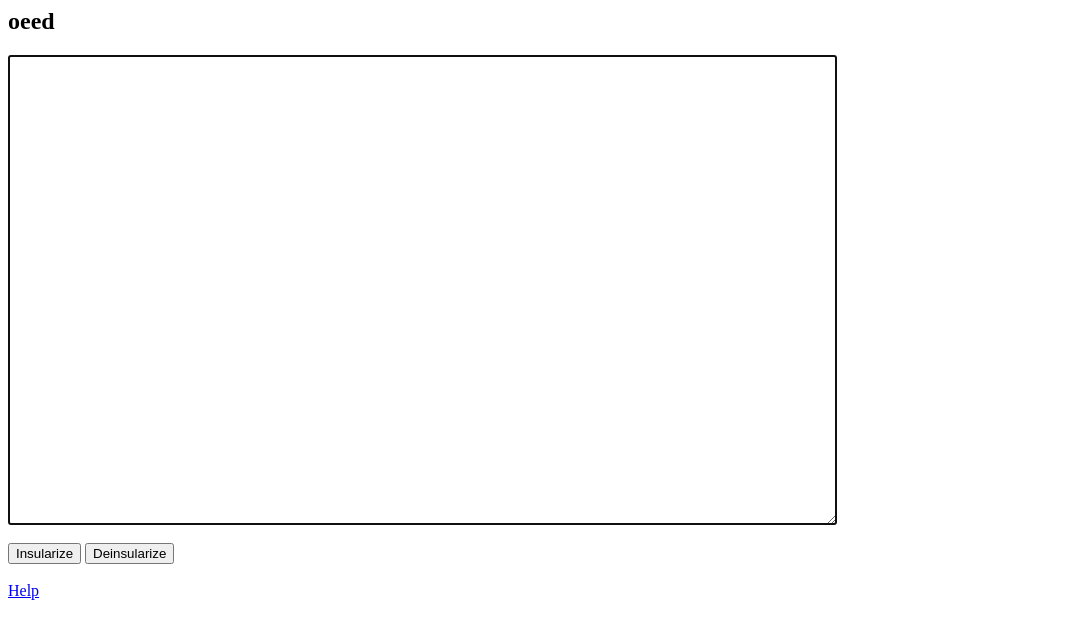
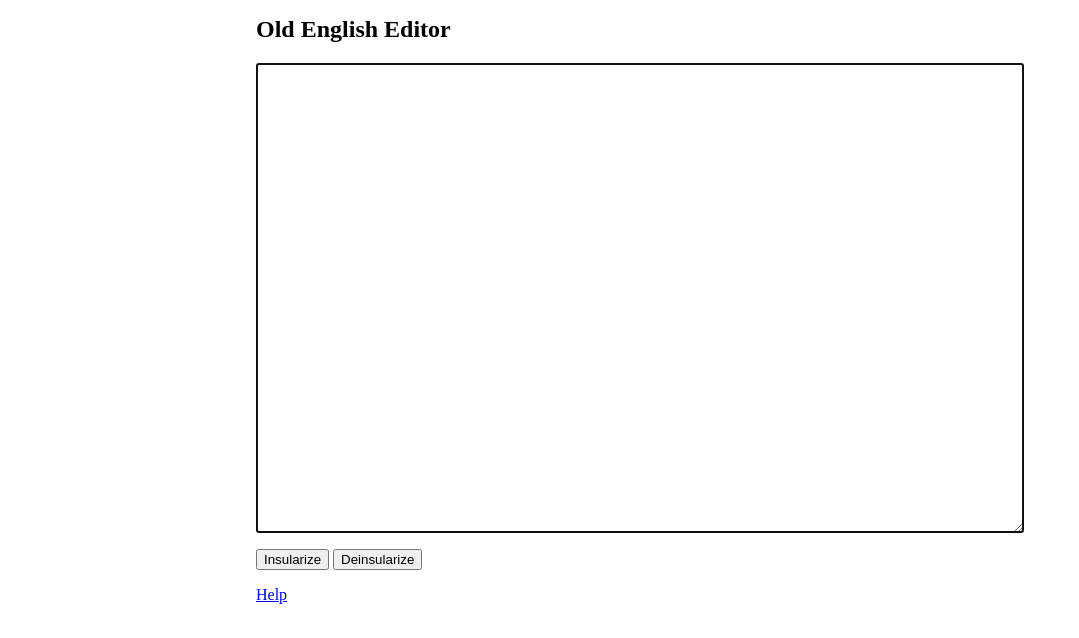
Before and after one commit to jgfuchs/oeed, a plain HTML site: page index.html in a window 1280 px wide. Shown: the whole page, without its empty margins (0-1079 px from the left). Drawn offline with Linux system fonts and the light colour scheme.

Commit message:
Better formatting

```diff
--- a/index.html
+++ b/index.html
@@ -6,18 +6,13 @@
 </head>
 
 <body>
-  <h2>oeed</h2>
-  <textarea id="inp" rows=24 cols=80 autofocus spellcheck="false"></textarea>
-
-  <br/>
-  <br/>
-  <button onclick="insularize(0)">Insularize</button>
-  <button onclick="insularize(1)">Deinsularize</button>
-
-  <br/>
-  <br/>
+  <h2>Old English Editor</h2>
+  <textarea id="inp" rows=24 autofocus spellcheck="false"></textarea>
+  <div class="tools">
+    <button onclick="insularize(0)">Insularize</button>
+    <button onclick="insularize(1)">Deinsularize</button>
+  </div>
   <a href="help.html" target="_blank">Help</a>
-
   <script src="script.js" type="text/javascript" charset="utf-8"></script>
 </body>
 
--- a/style.css
+++ b/style.css
@@ -1,6 +1,13 @@
-#inp {
+body {
+    width: 60%;
+    margin: auto;
+    padding-top: 1em;
+}
+
+textarea {
     padding: 6px;
     font-size: 125%;
+    width: 100%;
 }
 
 table {
@@ -11,3 +18,7 @@ td {
     border: 1px solid #888;
     padding: 6px 8px 6px 8px;
 }
+
+.tools {
+    margin: 1em 0 1em 0;
+}
```
Also changed, not shown: help.html (+1 -1 lines).
